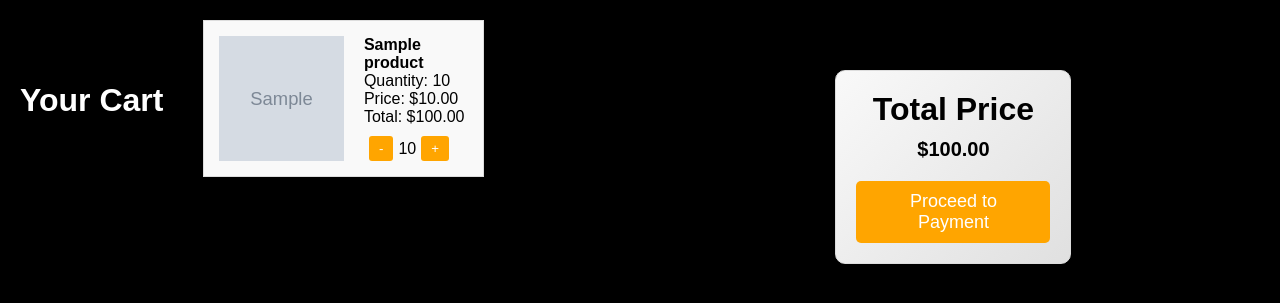
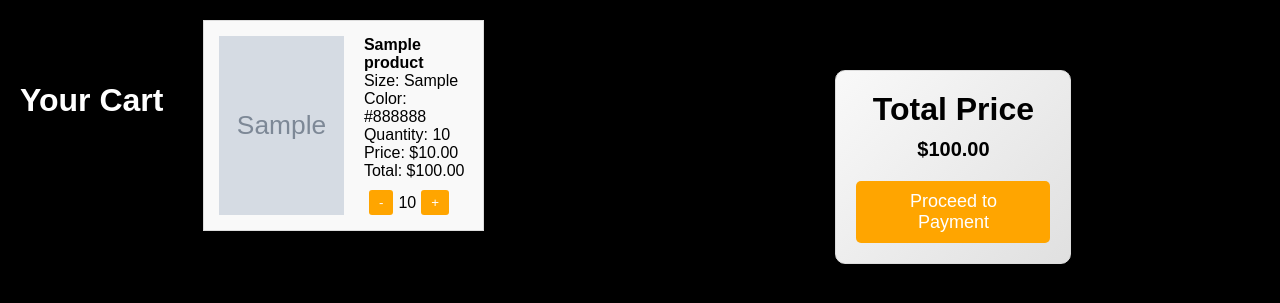
Before and after one commit to Raltyez/Group-7-TR2-2024, a PHP site: page /cart.php in a window 1280 px wide. Shown: the part 60-363 px from the top of the page. Run offline with PHP 8.4, Linux system fonts and the light colour scheme; the visitor is signed in with stand-in values (Sample User, id 1); tables that the repository leaves empty or names only in its code hold one stand-in row (values such as "Sample post"); grey boxes marked "Sample" are stand-in pictures.

Commit message:
Display chosen size and color.

```diff
--- a/Code/cart.php
+++ b/Code/cart.php
@@ -47,7 +47,7 @@ if ($_SERVER['REQUEST_METHOD'] == 'POST' && isset($_POST['action']) && isset($_P
 }
 
 // Fetch cart items for the user
-$sql = "SELECT ci.cart_item_id, p.product_name, p.product_image_url, p.product_price as price, ci.quantity
+$sql = "SELECT ci.cart_item_id, p.product_name, p.product_image_url, p.product_price as price, ci.quantity, ci.size, ci.color
         FROM cart_items ci
         JOIN cart c ON ci.cart_id = c.cart_id
         JOIN product p ON ci.product_id = p.product_id
@@ -81,6 +81,8 @@ if ($result->num_rows > 0) {
                 <img src="' . htmlspecialchars($row["product_image_url"]) . '" alt="' . htmlspecialchars($row["product_name"]) . '">
                 <div class="cart_item_details">
                     <h4>' . htmlspecialchars($row["product_name"]) . '</h4>
+                    <p>Size: ' . htmlspecialchars($row["size"]) . '</p>
+                    <p>Color: ' . htmlspecialchars($row["color"]) . '</p>
                     <p>Quantity: ' . htmlspecialchars($row["quantity"]) . '</p>
                     <p>Price: $' . number_format($row["price"], 2) . '</p>
                     <p>Total: $' . number_format($row["quantity"] * $row["price"], 2) . '</p>
```
